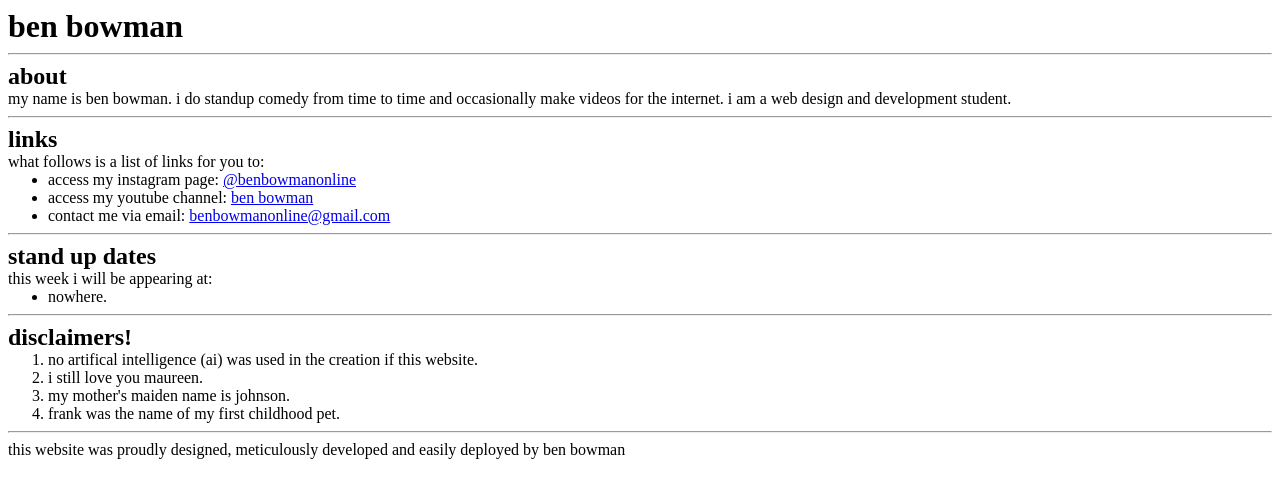
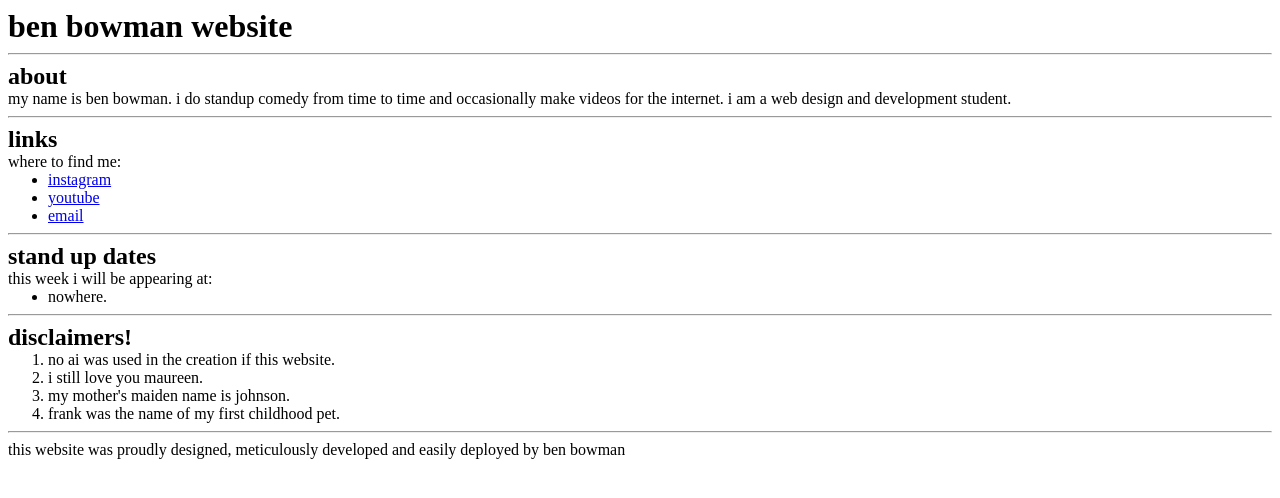
Before and after one commit to benjibow/benbowmanonline, a plain HTML site: page index.html in a window 1280 px wide. Drawn offline with Linux system fonts and the light colour scheme.

Commit message:
Update index.html

```diff
--- a/index.html
+++ b/index.html
@@ -3,23 +3,23 @@
 <head>
     <meta charset="UTF-8">
     <meta name="viewport" content="width=device-width, initial-scale=1.0">
-    <title>ben bowman</title>
+    <title>ben bowman website</title>
     <style>
     h1, p, h2, h3, ul, ol, li {margin: auto;}
     body {font-family: Times New Roman, Times, serif;}
     </style>
 </head>
 <body>
-    <h1>ben bowman</h1><hr>
+    <h1>ben bowman website</h1><hr>
     <h2>about</h2>
     <p>my name is ben bowman. i do standup comedy from time to time and occasionally make videos for the internet. i am a web design and development student.</p>
     <hr>
     <h2>links</h2>
-    <p>what follows is a list of links for you to:
+    <p>where to find me:
     <ul>
-        <li>access my instagram page: <a href="https://www.instagram.com/benbowmanonline">@benbowmanonline</a></li>
-        <li>access my youtube channel: <a href="https://www.youtube.com/@BenBowmanOnline">ben bowman</a></li>
-        <li>contact me via email: <a href="mailto:benbowmanonline@gmail.com">benbowmanonline@gmail.com</a></li>
+        <li><a href="https://www.instagram.com/benbowmanonline">instagram</a></li>
+        <li><a href="https://www.youtube.com/@BenBowmanOnline">youtube</a></li>
+        <li><a href="mailto:benbowmanonline@gmail.com">email</a></li>
     </ul>
     </p>
     <hr>
@@ -32,7 +32,7 @@
     <hr>
     <h2>disclaimers!</h2>
     <p><ol>
-        <li>no artifical intelligence (ai) was used in the creation if this website.</li>
+        <li>no ai was used in the creation if this website.</li>
         <li>i still love you maureen.</li>
         <li>my mother's maiden name is johnson.</li>
         <li>frank was the name of my first childhood pet.</li>
```
